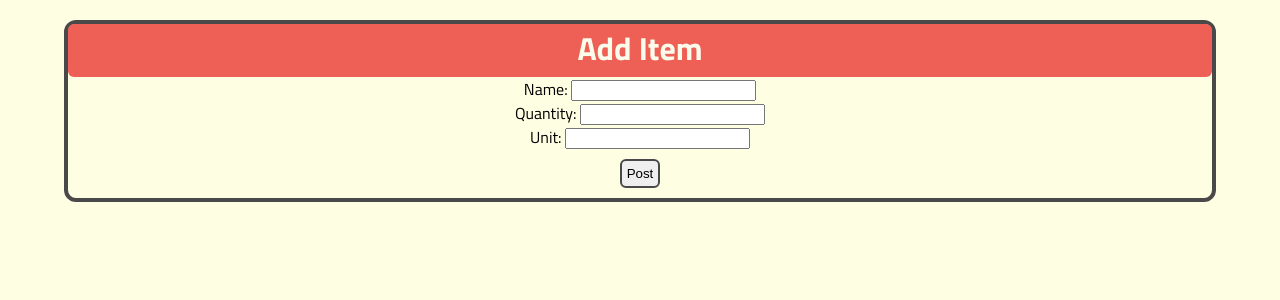
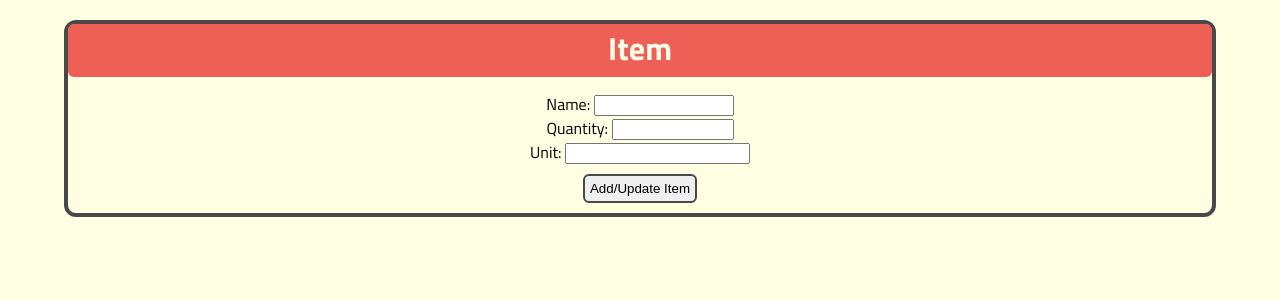
Before and after one commit to Tuckerchaisit/groceList, a Flask app: page /create in a window 1280 px wide. Shown: the part 50-350 px from the top of the page. Run offline with Flask 2, Linux system fonts and the light colour scheme; the visitor is signed in with stand-in values (Sample User, id 1).

Commit message:
finish add and update page

```diff
--- a/myapp/grocery_lists/forms.py
+++ b/myapp/grocery_lists/forms.py
@@ -6,4 +6,4 @@ class GroceryForm(FlaskForm):
     name = StringField('Name', validators=[DataRequired()])
     quantity = StringField('Quantity', validators=[DataRequired()])
     unit = StringField('Unit', validators=[DataRequired()])
-    submit = SubmitField('Post')
+    submit = SubmitField('Add/Update Item')
--- a/myapp/static/css/base.css
+++ b/myapp/static/css/base.css
@@ -136,3 +136,28 @@ input#sign-in-button:hover{
   text-align: center;
   border-radius: 6px;
 }
+
+#add-button{
+  margin-top: 10px;
+  border: #494949 solid 2px;
+  padding: 5px;
+  border-radius: 6px;
+  cursor: pointer;
+}
+
+input#add-button:hover{
+  background-color: #EE6055;
+  color:white;
+}
+
+#name-container{
+  margin-top: 15px;
+}
+
+input#quantity{
+  width: 122px;
+}
+
+input#name{
+  width: 140px;
+}
--- a/myapp/templates/create_list.html
+++ b/myapp/templates/create_list.html
@@ -3,9 +3,9 @@
   <form class="form-group" method="POST" id="signup-form-container">
     {{form.hidden_tag()}}
     <div id="add-header-container">
-      <h1 id="add-header">Add Item</h1>
+      <h1 id="add-header">Item</h1>
     </div>
-    <div class="form-group">
+    <div class="form-group" id="name-container">
       {{form.name.label}}:
       {{form.name}}
     </div>
@@ -18,7 +18,7 @@
       {{form.unit}}
     </div>
     <div class="form-group">
-      {{form.submit(class="btn btn-outline-info")}}
+      {{form.submit(id="add-button")}}
     </div>
   </form>
 
```
